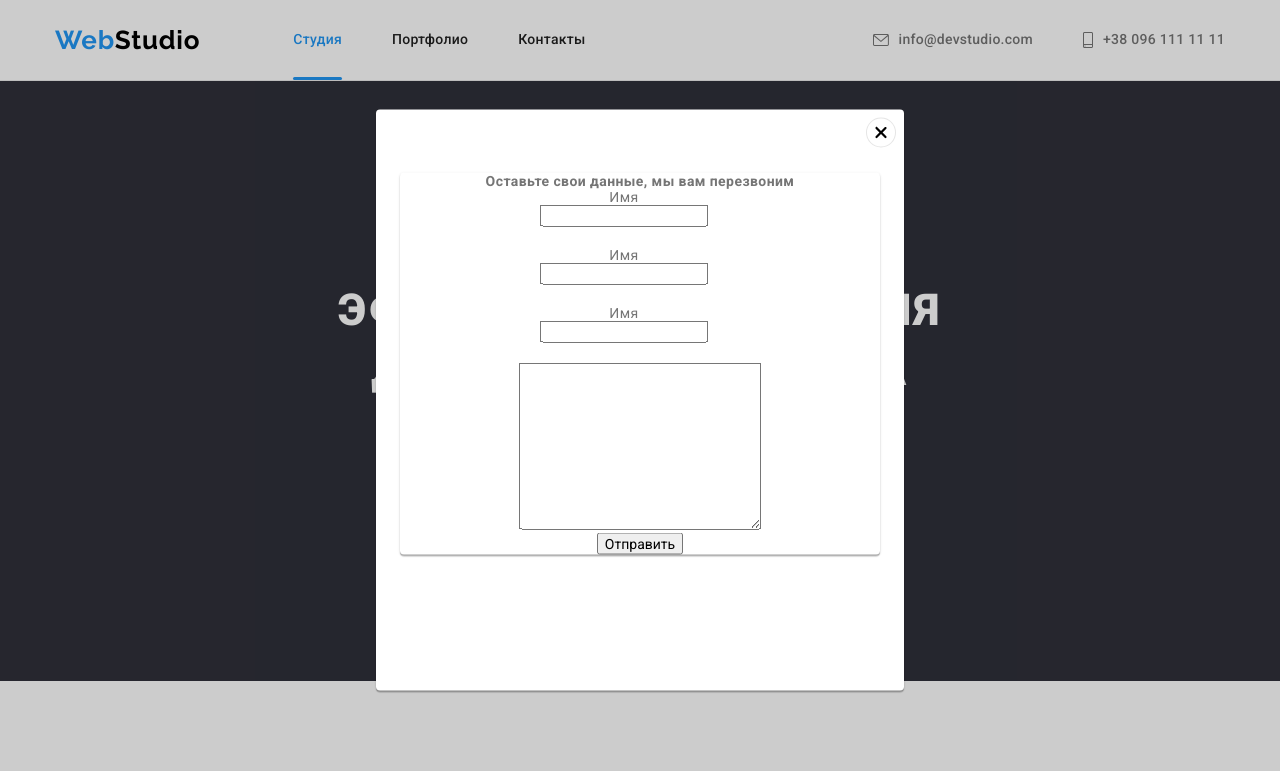
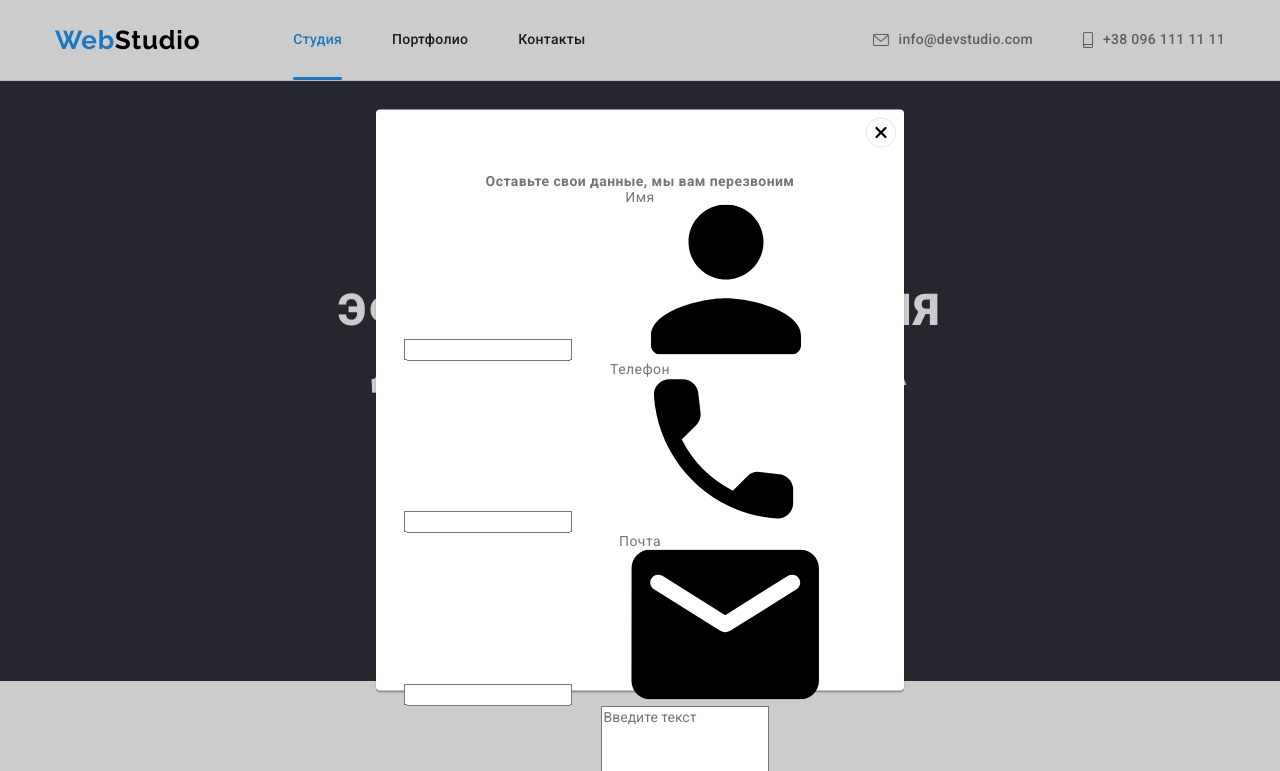
Before and after one commit to Guns1roses/goit-markup-hw-06, a plain HTML site: page index.html in a window 1280 px wide. Both pictures are taken after a click on the button "Заказать услугу". Shown: the top 771 px of the page. Drawn offline with nearby package versions, Linux system fonts and the light colour scheme.

Commit message:
делает разметку с классами в html

```diff
--- a/css/styles.css
+++ b/css/styles.css
@@ -360,18 +360,6 @@ address {
   border-radius: 50%;
 
   cursor: pointer;
-}
-.form-wrapper {
-  background-color: #ffffff;
-  box-shadow: 0px 1px 3px rgba(0, 0, 0, 0.12), 0px 1px 1px rgba(0, 0, 0, 0.14),
-    0px 2px 1px rgba(0, 0, 0, 0.2);
-  border-radius: 4px;
-}
-.input-wrapper {
-  display: flex;
-  flex-direction: column;
-  width: 448px;
-  height: 58px;
 }
 
 /* Peculiarities */
--- a/index.html
+++ b/index.html
@@ -68,67 +68,98 @@
                   />
                 </svg>
               </button>
-              <div class="form-wrapper">
+              <div class="form-wrapper p-40">
                 <strong class="form-title">Оставьте свои данные, мы вам перезвоним</strong>
                 <form class="main-user-form">
                   <!-- name input -->
                   <div class="input-wrapper user-name">
-                    <label class="input-label" for="user-name">Имя</label>
+                    <label class="input-label small-top" for="user-name">Имя</label>
                     <div class="input-area-wrapper">
                       <input
                         type="text"
                         name="user-name"
                         id="user-name"
-                        class="input-text"
+                        class="input-text user-name"
                         autocomplete="name"
                       />
-                      <svg class="icon-svg">
-                        <use href="./images/icons/user.svg#user"></use>
-                      </svg>
+                      <span class="input-icon">
+                        <svg class="icon-svg user-icon">
+                          <use href="./images/sprite.svg#user"></use>
+                        </svg>
+                      </span>
                     </div>
                   </div>
+
                   <!-- tel input -->
-                  <div class="input-wrapper user-name">
-                    <label class="input-label" for="user-name">Имя</label>
+                  <div class="input-wrapper user-tel">
+                    <label class="input-label small-top" for="user-tel">Телефон</label>
                     <div class="input-area-wrapper">
                       <input
-                        type="text"
-                        name="user-name"
-                        id="user-name"
-                        class="input-text"
-                        autocomplete="name"
+                        type="tel"
+                        name="user-tel"
+                        id="user-tel"
+                        class="input-text user-tel"
+                        autocomplete="tel"
                       />
-                      <svg class="icon-svg">
-                        <use href="./images/icons/phone-user.svg#phone-user"></use>
-                      </svg>
+                      <span class="input-icon">
+                        <svg class="icon-svg phone-icon">
+                          <use href="./images/sprite.svg#phone-user"></use>
+                        </svg>
+                      </span>
                     </div>
                   </div>
-                  <!-- mail input -->
-                  <div class="input-wrapper user-name">
-                    <label class="input-label" for="user-name">Имя</label>
+
+                  <!-- email input -->
+                  <div class="input-wrapper user-email">
+                    <label class="input-label small-top" for="user-email">Почта</label>
                     <div class="input-area-wrapper">
                       <input
-                        type="text"
-                        name="user-name"
-                        id="user-name"
-                        class="input-text"
-                        autocomplete="name"
+                        type="email"
+                        name="user-email"
+                        id="user-email"
+                        class="input-text user-email"
+                        autocomplete="email"
                       />
-                      <svg class="icon-svg">
-                        <use></use>
-                      </svg>
+                      <span class="input-icon">
+                        <svg class="icon-svg envelope-icon">
+                          <use href="./images/sprite.svg#mail-user"></use>
+                        </svg>
+                      </span>
                     </div>
                   </div>
+
                   <!-- comment input -->
-                  <div>
-                    <label for=""></label>
-                    <textarea name="" id="" cols="30" rows="10"></textarea>
+                  <div class="input-wrapper user-comment">
+                    <label class="input-label small-top" for="user-comment">Коментарий</label>
+                    <textarea
+                      class="input-text user-comment"
+                      name="user-comment"
+                      id="user-comment"
+                      rows="7"
+                      placeholder="Введите текст"
+                    ></textarea>
                   </div>
+
                   <!-- checkbox input -->
-                  <div>
-                    <label for=""></label>
+                  <div class="input-wrapper user-aggrement">
+                    <label class="input-label checkbox" for="user-aggrement">
+                      <span>Соглашаюсь с рассылкой и принимаю</span>
+                      <a href="#" class="label-link">Условия договора</a>
+                      <input
+                        class="user-aggrement checkbox"
+                        type="checkbox"
+                        name="user-aggrement"
+                        id="user-aggrement"
+                      />
+                      <span class="input-icon checkbox-icon">
+                        <svg class="icon-svg">
+                          <use href="./images/icons.svg#icon-checked"></use>
+                        </svg>
+                      </span>
+                    </label>
                   </div>
-                  <button type="submit" class="btn-base">Отправить</button>
+
+                  <button type="submit" class="btn base-btn">Отправить</button>
                 </form>
               </div>
             </div>
```
